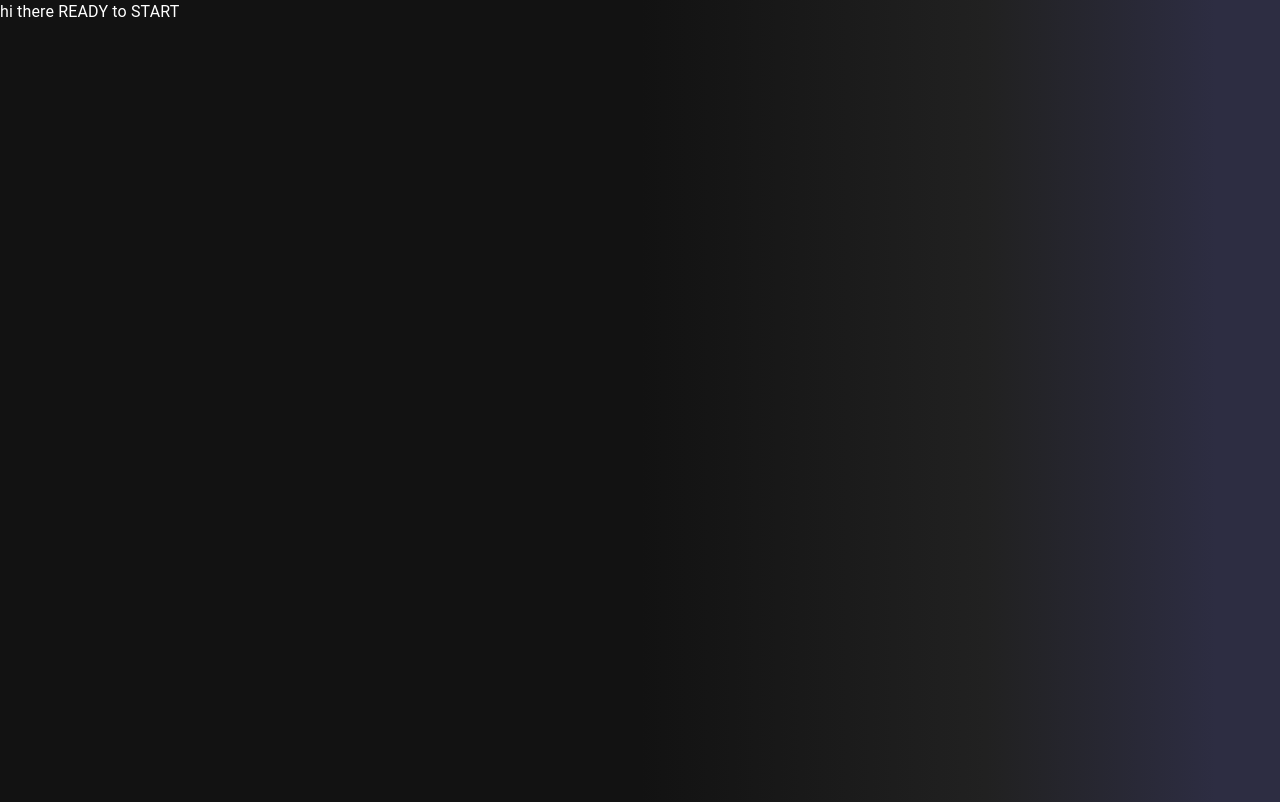
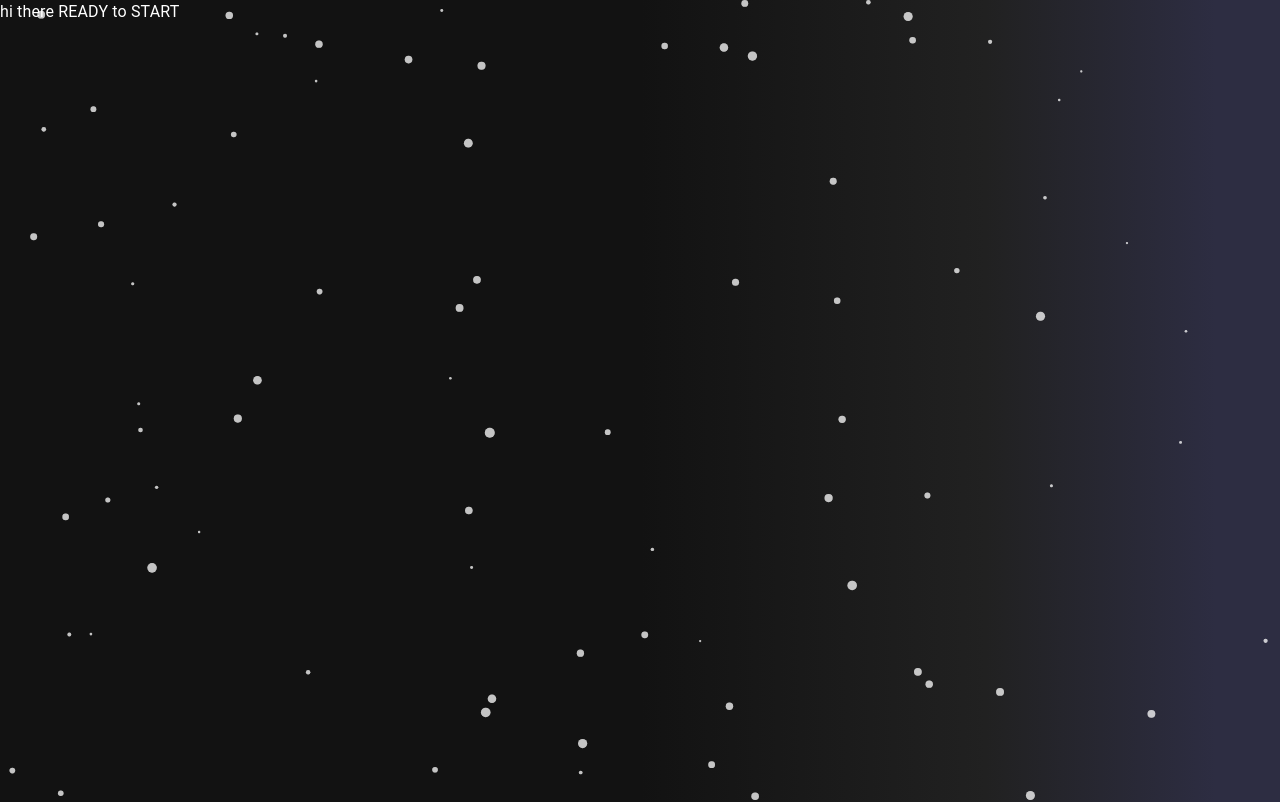
Before and after one commit to LukacTomas/my-page, a React (Create React App) app: page / in a window 1280 px wide. Shown: the top 802 px of the page. Built offline with nearby package versions, Linux system fonts and the light colour scheme.

Commit message:
tsparticles added as background

```diff
--- a/package.json
+++ b/package.json
@@ -16,10 +16,11 @@
     "react": "^17.0.2",
     "react-dom": "^17.0.2",
     "react-helmet": "^6.1.0",
-    "react-particles-js": "^3.6.0",
     "react-router-dom": "^6.0.0",
     "react-scripts": "4.0.3",
+    "react-tsparticles": "^1.37.2",
     "three": "^0.134.0",
+    "tsparticles": "^1.30.0",
     "web-vitals": "^1.0.1"
   },
   "scripts": {
--- /dev/null
+++ b/src/Theme/Components/Particles.js
@@ -0,0 +1,82 @@
+import React from "react";
+import Particles from "react-tsparticles";
+
+export default function BGParticles() {
+  return (
+    <Particles
+      //style={{ position: "absolute", top: "0", minHeight: "150vh", zIndex: -1 }}
+      options={{
+        fpsLimit: 60,
+        interactivity: {
+          events: {
+            onClick: {
+              enable: true,
+              mode: "push",
+            },
+            onHover: {
+              enable: true,
+              mode: "repulse",
+            },
+            resize: true,
+          },
+          modes: {
+            bubble: {
+              distance: 400,
+              duration: 2,
+              opacity: 0.8,
+              size: 40,
+            },
+            push: {
+              quantity: 4,
+            },
+            repulse: {
+              distance: 200,
+              duration: 0.4,
+            },
+          },
+        },
+        particles: {
+          color: {
+            value: "#ffffff",
+          },
+          /*links: {
+            color: "#ffffff",
+            distance: 150,
+            enable: true,
+            opacity: 0.5,
+            width: 1,
+          },*/
+          collisions: {
+            enable: true,
+          },
+          move: {
+            direction: "none",
+            enable: true,
+            outMode: "bounce",
+            random: false,
+            speed: 3,
+            straight: false,
+          },
+          number: {
+            density: {
+              enable: true,
+              value_area: 500,
+            },
+            value: 40,
+          },
+          opacity: {
+            value: 0.5,
+          },
+          shape: {
+            type: "circle",
+          },
+          size: {
+            random: true,
+            value: 5,
+          },
+        },
+        detectRetina: true,
+      }}
+    />
+  );
+}
--- a/src/Theme/index.js
+++ b/src/Theme/index.js
@@ -5,7 +5,7 @@ import "./theme.css";
 import { SayHi } from "./Components/Sayhi";
 import { Mouseeffect } from "./Components/Mouseeffect";
 import { Background } from "./Components/Background";
-
+import Particles from './Components/Particles'
 const theme = createTheme({
   palette: {
     mode: "dark",
@@ -28,6 +28,7 @@ export default function IndexLang({ language, children }) {
       <CssBaseline />
 
       {children}
+      <Particles />
       <Background />
       <Mouseeffect />
       <SayHi />
```
Also changed, not shown: 1 other file (tests, documents, lock files or other folders).
